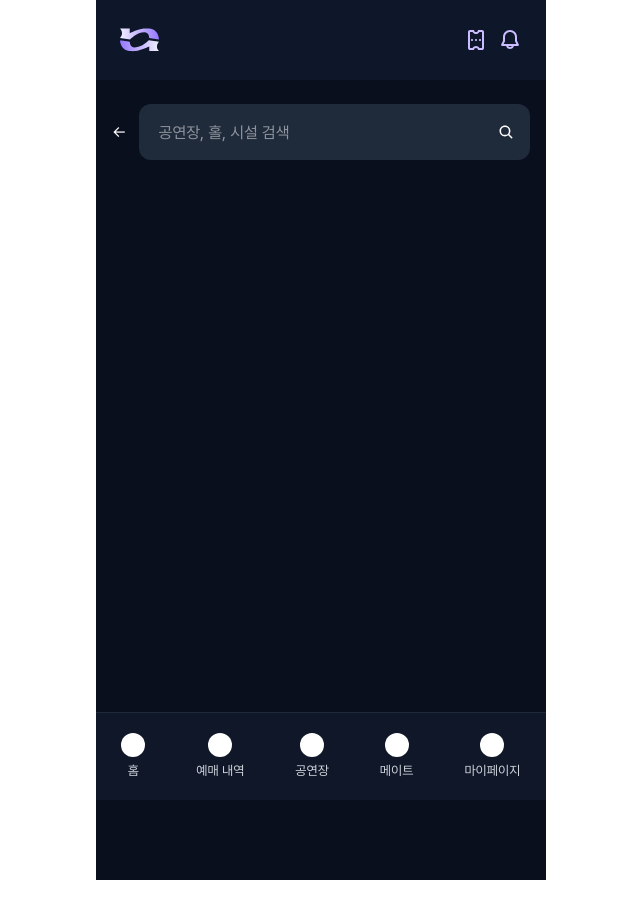
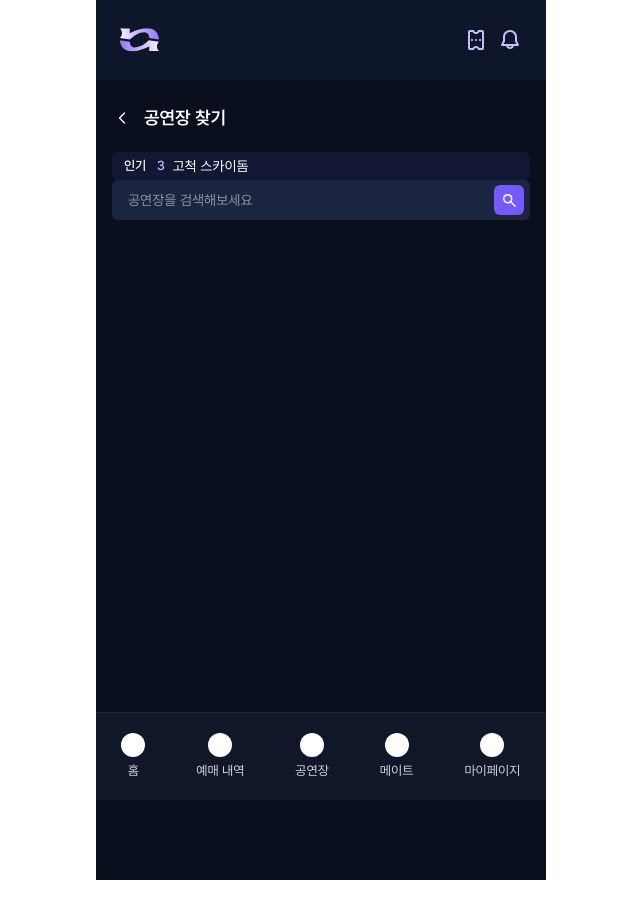
Before and after one commit to Co-N-next/CoNnext-FE, a React (Vite) app in the folder coNnext/: page /search in a window 1280 px wide. Shown: the top 918 px of the page, without its empty margins (319-959 px from the left). Built offline with nearby package versions, Linux system fonts and the light colour scheme; a web font is replaced by a local one.

Commit message:
style:ui수정

```diff
--- /dev/null
+++ b/coNnext/src/components/PopularVenueTicker.tsx
@@ -0,0 +1,76 @@
+import { useEffect, useState } from "react";
+
+interface PopularVenue {
+  id: number;
+  name: string;
+}
+
+interface Props {
+  list: PopularVenue[];
+}
+
+const ITEM_HEIGHT = 28;
+
+const PopularVenueTicker = ({ list }: Props) => {
+  const rollingList = [...list, ...list];
+
+  const [index, setIndex] = useState(0);
+  const [animate, setAnimate] = useState(true);
+
+  // index 증가
+  useEffect(() => {
+    if (!list.length) return;
+
+    const id = setInterval(() => {
+      setIndex((prev) => prev + 1);
+    }, 2000);
+
+    return () => clearInterval(id);
+  }, [list.length]);
+
+  // transition 끝난 뒤 처리
+  const handleTransitionEnd = () => {
+    if (index === list.length) {
+      setAnimate(false);
+      setIndex(0);
+    }
+  };
+
+  // index가 0으로 돌아온 직후 다시 애니메이션 켜기
+  useEffect(() => {
+    if (index === 0) {
+      requestAnimationFrame(() => {
+        setAnimate(true);
+      });
+    }
+  }, [index]);
+
+  if (!list.length) return null;
+
+  return (
+    <div className="h-[28px] overflow-hidden rounded-md bg-[#121833] px-3">
+      <div
+        onTransitionEnd={handleTransitionEnd}
+        className={animate ? "transition-transform duration-400" : ""}
+        style={{ transform: `translateY(-${index * ITEM_HEIGHT}px)` }}
+      >
+        {rollingList.map((item, i) => (
+          <div
+            key={`${item.id}-${i}`}
+            className="h-[28px] flex items-center text-sm"
+          >
+            <span className="mr-2 text-[13px] font-medium leading-[130%] tracking-[-0.025em] ">
+              인기{" "}
+              <span className="text-[#CBBBFF] ml-2">
+                {(i % list.length) + 1}
+              </span>
+            </span>
+            <span className="truncate">{item.name}</span>
+          </div>
+        ))}
+      </div>
+    </div>
+  );
+};
+
+export default PopularVenueTicker;
--- /dev/null
+++ b/coNnext/src/components/common/Search.tsx
@@ -0,0 +1,48 @@
+import Searchlogo from "../../assets/logo/Searchlogo.svg";
+
+interface SearchProps {
+  value?: string;
+  onChange?: (e: React.ChangeEvent<HTMLInputElement>) => void;
+  readOnly?: boolean;
+  onClick?: () => void;
+  placeholder?: string;
+}
+
+const Search = ({
+  value,
+  onChange,
+  readOnly = false,
+  onClick,
+  placeholder = "공연장을 검색해보세요",
+}: SearchProps) => {
+  return (
+    <div className="relative w-full" onClick={readOnly ? onClick : undefined}>
+      <input
+        value={value}
+        onChange={onChange}
+        readOnly={readOnly}
+        placeholder={placeholder}
+        className="
+          w-full h-10 rounded-md bg-[#1B2540]
+          px-4 pr-10 text-sm text-white
+          outline-none
+          cursor-pointer
+        "
+      />
+
+      {/* 아이콘 */}
+      <div
+        className="
+          absolute right-1.5 top-1/2 -translate-y-1/2
+          flex h-[30px] w-[30px] items-center justify-center
+          rounded-md bg-[#745AFF]
+          pointer-events-none
+        "
+      >
+        <img src={Searchlogo} alt="검색" className="w-[13px] h-[13px]" />
+      </div>
+    </div>
+  );
+};
+
+export default Search;
--- a/coNnext/src/pages/findHall/FindHall.tsx
+++ b/coNnext/src/pages/findHall/FindHall.tsx
@@ -1,9 +1,10 @@
 import { useNavigate } from "react-router-dom";
-import { IoSearch } from "react-icons/io5";
+import Search from "../../components/common/Search";
 
 import { useGetList } from "../../hooks/queries/useGetList";
 import { NearbyBanner } from "../../components/NearbyBanner";
 import VenueCard from "../../components/VenueCard";
+import PopularVenueTicker from "../../components/PopularVenueTicker";
 
 /* =========================
  * utils
@@ -25,7 +26,18 @@ const nearbySummary = {
     distanceKm: 0.8,
   },
 };
-
+const popularVenueMock = [
+  { id: 1, name: "KSPO DOME" },
+  { id: 2, name: "잠실 주경기장" },
+  { id: 3, name: "고척 스카이돔" },
+  { id: 4, name: "서울 월드컵 경기장" },
+  { id: 5, name: "KSPO DOME" },
+  { id: 6, name: "잠실 주경기장" },
+  { id: 7, name: "고척 스카이돔" },
+  { id: 8, name: "서울 월드컵 경기장" },
+  { id: 9, name: "고척 스카이돔" },
+  { id: 10, name: "서울 월드컵 경기장" },
+];
 const todayVenueSummary = {
   hasTodayVenue: true,
   venue: {
@@ -64,13 +76,16 @@ const FindHall = () => {
    * render
    * ========================= */
   return (
-    <div className="min-h-screen bg-[#0a0f1e] text-white flex justify-center">
+    <div className="min-h-screen bg-[#0a0f1f] text-white flex justify-center">
       <div className="w-full max-w-[600px] px-2.5 py-2.5 space-y-4">
         {/* =========================
          * Header
          * ========================= */}
         <h1 className="text-[18px] font-semibold">공연장 찾기</h1>
-
+        {/* =========================
+         * Popular Rolling
+         * ========================= */}
+        <PopularVenueTicker list={popularVenueMock} />
         {/* =========================
          * Nearby Venue
          * ========================= */}
@@ -111,23 +126,7 @@ const FindHall = () => {
         {/* =========================
          * Search
          * ========================= */}
-        <div className="relative" onClick={() => navigate("/search")}>
-          <input
-            readOnly
-            placeholder="공연장, 홀, 시설 검색"
-            className="h-[44px] w-full rounded-lg bg-[#1F2A3A]
-              pl-4 pr-12 text-[13px] text-white placeholder:text-gray-400
-              cursor-pointer"
-          />
-
-          <div
-            className="absolute right-1.5 top-1/2 -translate-y-1/2
-              flex h-[30px] w-[30px] items-center justify-center
-              rounded-md bg-[#745AFF] pointer-events-none"
-          >
-            <IoSearch className="text-[13px] text-white" />
-          </div>
-        </div>
+        <Search readOnly onClick={() => navigate("/search")} />
 
         {/* =========================
          * Favorite Venues
--- a/coNnext/src/pages/findHall/SearchHall.tsx
+++ b/coNnext/src/pages/findHall/SearchHall.tsx
@@ -1,6 +1,8 @@
 import { useEffect, useState } from "react";
 import { useNavigate } from "react-router-dom";
-import { IoSearch } from "react-icons/io5";
+import Search from "../../components/common/Search";
+import before from "../../assets/logo/before.svg";
+import PopularVenueTicker from "../../components/PopularVenueTicker";
 
 import { useGetList } from "../../hooks/queries/useGetList";
 import useDebounce from "../../hooks/queries/useDebounce";
@@ -16,6 +18,19 @@ const RECENT_KEYS = [
   "최근 검색어6",
 ];
 
+const popularVenueMock = [
+  { id: 1, name: "KSPO DOME" },
+  { id: 2, name: "잠실 주경기장" },
+  { id: 3, name: "고척 스카이돔" },
+  { id: 4, name: "서울 월드컵 경기장" },
+  { id: 5, name: "KSPO DOME" },
+  { id: 6, name: "잠실 주경기장" },
+  { id: 7, name: "고척 스카이돔" },
+  { id: 8, name: "서울 월드컵 경기장" },
+  { id: 9, name: "고척 스카이돔" },
+  { id: 10, name: "서울 월드컵 경기장" },
+];
+
 const SearchHall = () => {
   const navigate = useNavigate();
 
@@ -27,6 +42,10 @@ const SearchHall = () => {
   const { data = [] } = useGetList({
     search: debouncedValue,
   });
+
+  /* ✅ 검색 결과 공통 처리 (지금 / 나중 API 대비) */
+  const items = (data as any)?.items ?? data;
+  const totalCount = (data as any)?.totalCount ?? items.length;
 
   /* 최근 검색어 초기 로딩 */
   useEffect(() => {
@@ -64,7 +83,7 @@ const SearchHall = () => {
     setRecentKeywords(filtered);
   };
 
-  /* 전체 삭제 ✅ (이게 빠져 있었음) */
+  /* 전체 삭제 */
   const handleClearAll = () => {
     RECENT_KEYS.forEach((key) => localStorage.removeItem(key));
     setRecentKeywords([]);
@@ -72,22 +91,22 @@ const SearchHall = () => {
 
   return (
     <div className="min-h-screen bg-[#0a0f1e] text-white px-4 py-6">
-      {/* 상단 검색 */}
+      {/* 상단 헤더 */}
+      <div className="flex items-center gap-3">
+        <button onClick={() => navigate(-1)}>
+          <img src={before} alt="뒤로가기" className="w-5 h-5" />
+        </button>
+        <h1 className="text-lg font-semibold">공연장 찾기</h1>
+      </div>
+
+      {/* 인기 공연장 */}
+      <div className="mt-5">
+        <PopularVenueTicker list={popularVenueMock} />
+      </div>
+
+      {/* 검색창 */}
       <div className="flex items-center gap-3 mb-4">
-        <button onClick={() => navigate(-1)}>←</button>
-
-        <div className="relative flex-1">
-          <input
-            autoFocus
-            value={search}
-            onChange={(e) => setSearch(e.target.value)}
-            placeholder="공연장, 홀, 시설 검색"
-            className="h-[56px] w-full rounded-xl bg-[#1F2A3A]
-                       pl-5 pr-14 outline-none"
-          />
-
-          <IoSearch className="absolute right-4 top-1/2 -translate-y-1/2" />
-        </div>
+        <Search value={search} onChange={(e) => setSearch(e.target.value)} />
       </div>
 
       {/* 최근 검색어 */}
@@ -121,8 +140,15 @@ const SearchHall = () => {
 
       {/* 검색 결과 */}
       {search && (
-        <section className="mt-6 grid grid-cols-2 gap-3">
-          {data.map((item: any) => (
+        <section className="mt-6">
+          {/* 결과 개수 */}
+          <div className="mb-3 ml-3 text-sm text-gray-400">
+            검색 결과
+            <span className="text-white font-medium">{totalCount}</span>건
+          </div>
+
+          <div className="grid grid-cols-2 gap-3">
+            {items.map((item: any) => (
               <div key={item.id} className="scale-[0.95]">
                 <VenueCard
                   image={item.image}
@@ -133,6 +159,7 @@ const SearchHall = () => {
                 />
               </div>
             ))}
+          </div>
         </section>
       )}
     </div>
```
Also changed, not shown: coNnext/src/pages/alarm/MyNews.tsx (+52 -12 lines), coNnext/src/assets/logo/before.svg (added), coNnext/src/assets/logo/searchlogo.svg (added). Lines whose indentation alone changed are shown as unchanged.
